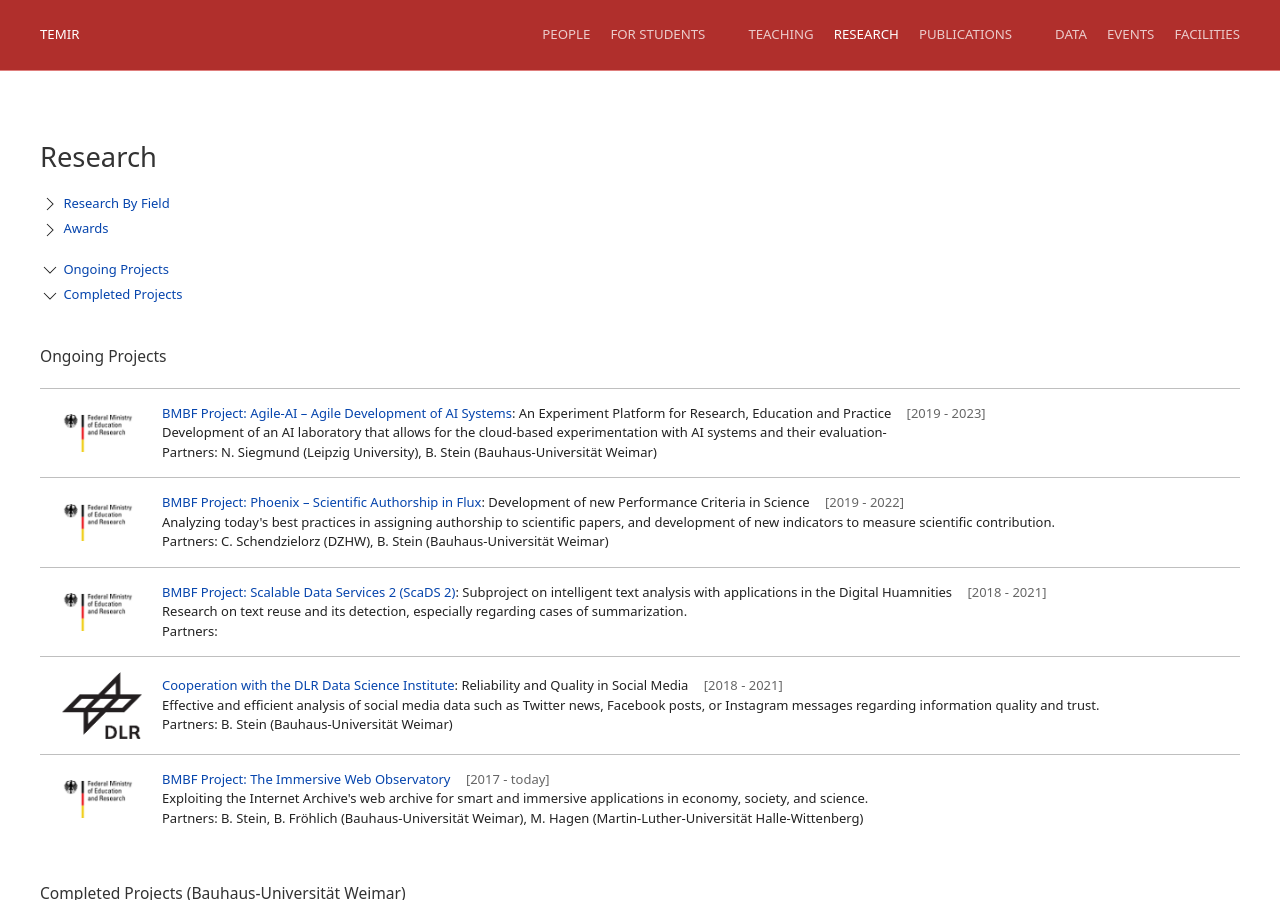
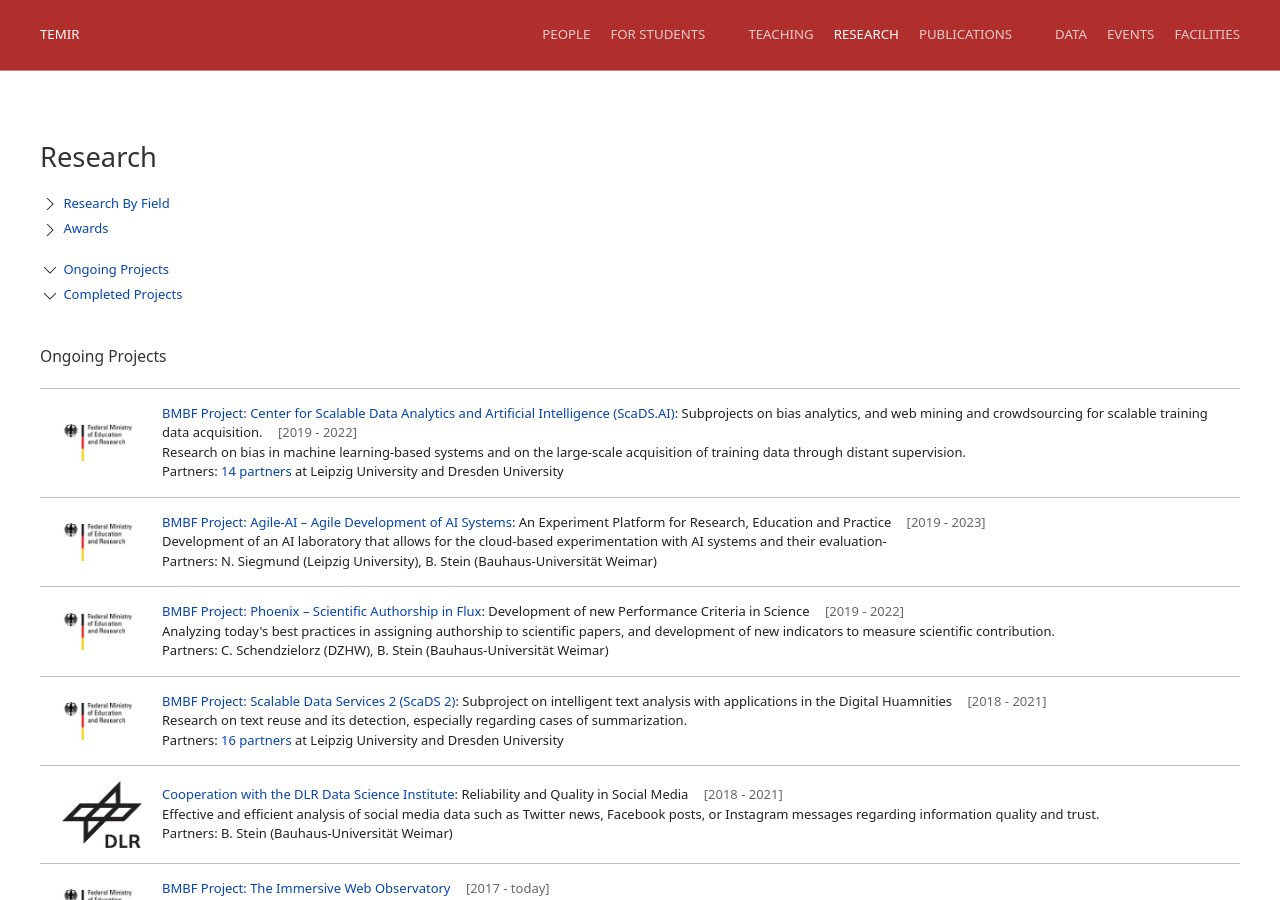
Before and after one commit to temir-org/temir-org.github.io, a Jekyll site: the page built from research.html, in a window 1280 px wide and 900 px high. Built offline with Jekyll 4.4.1, drawn with Linux system fonts in a browser that asks for light colours.

Commit message:
Update research.html

```diff
--- a/research.html
+++ b/research.html
@@ -22,6 +22,17 @@ description: Research Overview
 <!--  Section Funded Projects  -->
 <div class="webis-list">
 <h3 class="uk-heading-small"><a id="ongoing-projects" class="anchor"></a>Ongoing Projects</h3>
+
+<div id="scads-ai" class="entry">
+<div class="image image-wide"><img src="funded-projects/img/bmbf-logo.png" alt="BMBF" /></div>
+<div class="description">
+<a href="https://scads.ai">BMBF Project: Center for Scalable Data Analytics and Artificial Intelligence (ScaDS.AI)</a>:
+Subprojects on bias analytics, and web mining and crowdsourcing for scalable training data acquisition.
+<span class="date">[2019 - 2022]</span><br>
+Research on bias in machine learning-based systems and on the large-scale acquisition of training data through distant supervision.<br>
+Partners:  <a href="https://www.scads.de/de/forschungspartner">14 partners</a> at Leipzig University and Dresden University<br>
+</div>
+</div>
 
 <div id="agile-ai" class="entry">
 <div class="image image-wide"><img src="funded-projects/img/bmbf-logo.png" alt="BMBF" /></div>
@@ -52,7 +63,7 @@ Partners: C. Schendzielorz (DZHW), B. Stein (Bauhaus-Universität Weimar) <br>
 Subproject on intelligent text analysis with applications in the Digital Huamnities
 <span class="date">[2018 - 2021]</span><br>
 Research on text reuse and its detection, especially regarding cases of summarization.<br>
-Partners:  <br>
+Partners:  <a href="https://www.scads.de/de/forschungspartner">16 partners</a> at Leipzig University and Dresden University<br>
 </div>
 </div>
 
```
